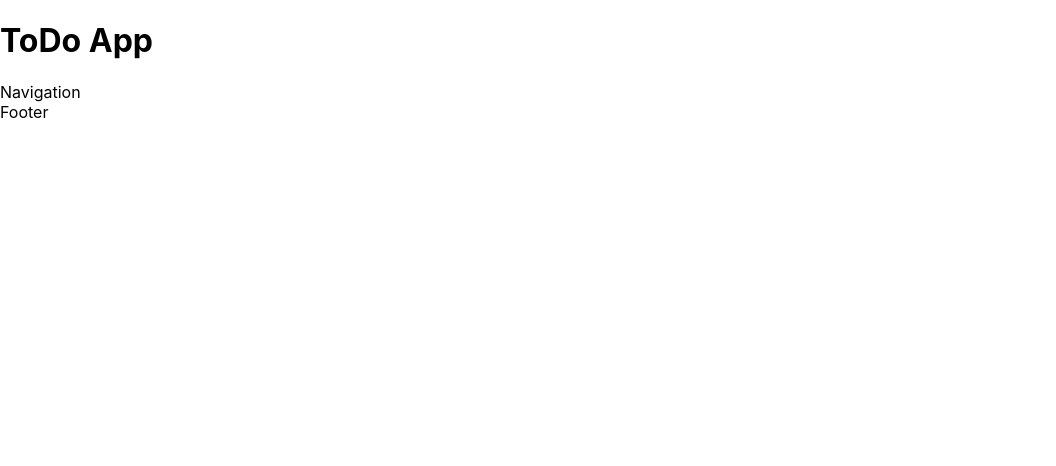
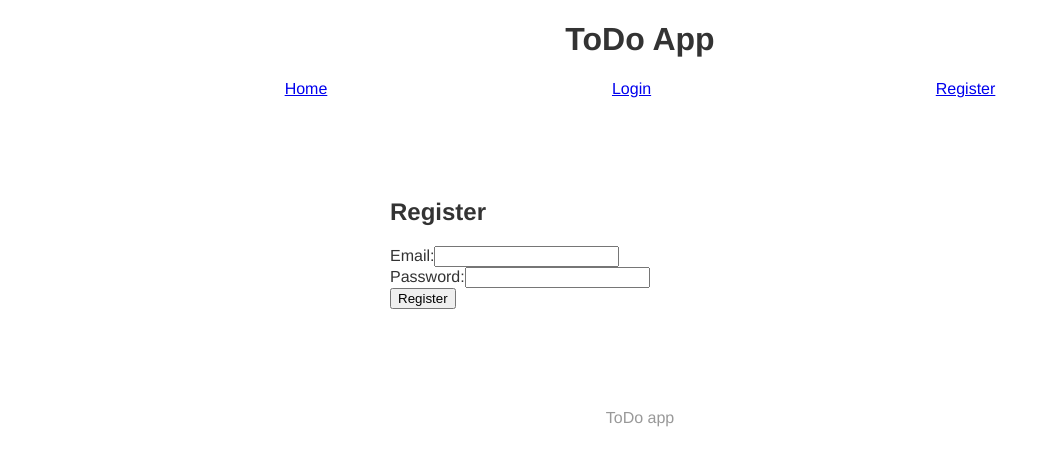
Before and after one commit to tkyytnm/todo-app, a React app in the folder client/: page /register in a window 1280 px wide. Shown: the whole page, without its empty margins (0-1056 px from the left). Built offline with nearby package versions, Linux system fonts and the light colour scheme.

Commit message:
Set up register

```diff
--- a/client/package.json
+++ b/client/package.json
@@ -37,5 +37,6 @@
       "last 1 firefox version",
       "last 1 safari version"
     ]
-  }
+  },
+  "proxy": "http://localhost:5000"
 }
--- a/client/src/app/App.css
+++ b/client/src/app/App.css
@@ -0,0 +1,17 @@
+h1 {
+  text-align: center;
+}
+nav {
+  display: flex;
+  justify-content: space-evenly;
+}
+
+section {
+  width: 500px;
+  margin: 100px auto;
+}
+
+footer {
+  text-align: center;
+  color: #999999;
+}
--- a/client/src/app/App.js
+++ b/client/src/app/App.js
@@ -2,20 +2,22 @@ import "./App.css";
 import { BrowserRouter, Routes, Route } from "react-router-dom";
 import Header from "../common/header/Header";
 import Footer from "../common/footer/Footer";
+import Register from "../features/auth/Register";
 
 function App() {
   return (
-    <>
+    <BrowserRouter>
       <Header />
-      <BrowserRouter>
+      <section>
         <Routes>
           <Route path="/">
             <Route index element={<>Index</>} />
+            <Route path="register" element={<Register />} />
           </Route>
         </Routes>
-      </BrowserRouter>
+      </section>
       <Footer />
-    </>
+    </BrowserRouter>
   );
 }
 
--- a/client/src/common/footer/Footer.js
+++ b/client/src/common/footer/Footer.js
@@ -1,5 +1,5 @@
 const Footer = () => {
-  return <footer>Footer</footer>;
+  return <footer>ToDo app</footer>;
 };
 
 export default Footer;
--- a/client/src/common/header/Nav.js
+++ b/client/src/common/header/Nav.js
@@ -1,5 +1,13 @@
+import { Link } from "react-router-dom";
+
 const Nav = () => {
-  return <nav>Navigation</nav>;
+  return (
+    <nav>
+      <Link to="/">Home</Link>
+      <Link to="/login">Login</Link>
+      <Link to="/register">Register</Link>
+    </nav>
+  );
 };
 
 export default Nav;
--- a/client/src/features/auth/Register.js
+++ b/client/src/features/auth/Register.js
@@ -0,0 +1,34 @@
+import { useDispatch } from "react-redux";
+import { sendUserData } from "./authSlice";
+
+const Register = () => {
+  const dispatch = useDispatch();
+  const handleSubmit = (e) => {
+    e.preventDefault();
+    dispatch(
+      sendUserData({
+        email: e.target.email.value,
+        password: e.target.password.value,
+      })
+    );
+  };
+
+  return (
+    <>
+      <h2>Register</h2>
+      <form onSubmit={handleSubmit}>
+        <div>
+          <label htmlFor="email">Email:</label>
+          <input type="email" id="email" name="email" required />
+        </div>
+        <div>
+          <label htmlFor="password">Password:</label>
+          <input type="password" id="password" name="password" required />
+        </div>
+        <button>Register</button>
+      </form>
+    </>
+  );
+};
+
+export default Register;
--- a/client/src/features/auth/authSlice.js
+++ b/client/src/features/auth/authSlice.js
@@ -3,9 +3,9 @@ import { createAsyncThunk, createSlice } from "@reduxjs/toolkit";
 export const sendUserData = createAsyncThunk(
   "auth/sendUserData",
   async (data) => {
-    const response = await fetch("/api/auth", {
+    const response = await fetch("/api/auth/register", {
       method: "POST",
-      headers: "application/json",
+      headers: { "Content-Type": "application/json" },
       body: JSON.stringify(data),
     });
     return response.json();
--- a/client/src/index.css
+++ b/client/src/index.css
@@ -1,13 +1,13 @@
 body {
   margin: 0;
-  font-family: -apple-system, BlinkMacSystemFont, 'Segoe UI', 'Roboto', 'Oxygen',
-    'Ubuntu', 'Cantarell', 'Fira Sans', 'Droid Sans', 'Helvetica Neue',
-    sans-serif;
+  font-family: "Helvetica Neue", Arial, "Hiragino Kaku Gothic ProN",
+    "Hiragino Sans", Meiryo, sans-serif;
   -webkit-font-smoothing: antialiased;
   -moz-osx-font-smoothing: grayscale;
+  color: #333333;
 }
 
 code {
-  font-family: source-code-pro, Menlo, Monaco, Consolas, 'Courier New',
+  font-family: source-code-pro, Menlo, Monaco, Consolas, "Courier New",
     monospace;
 }
```
